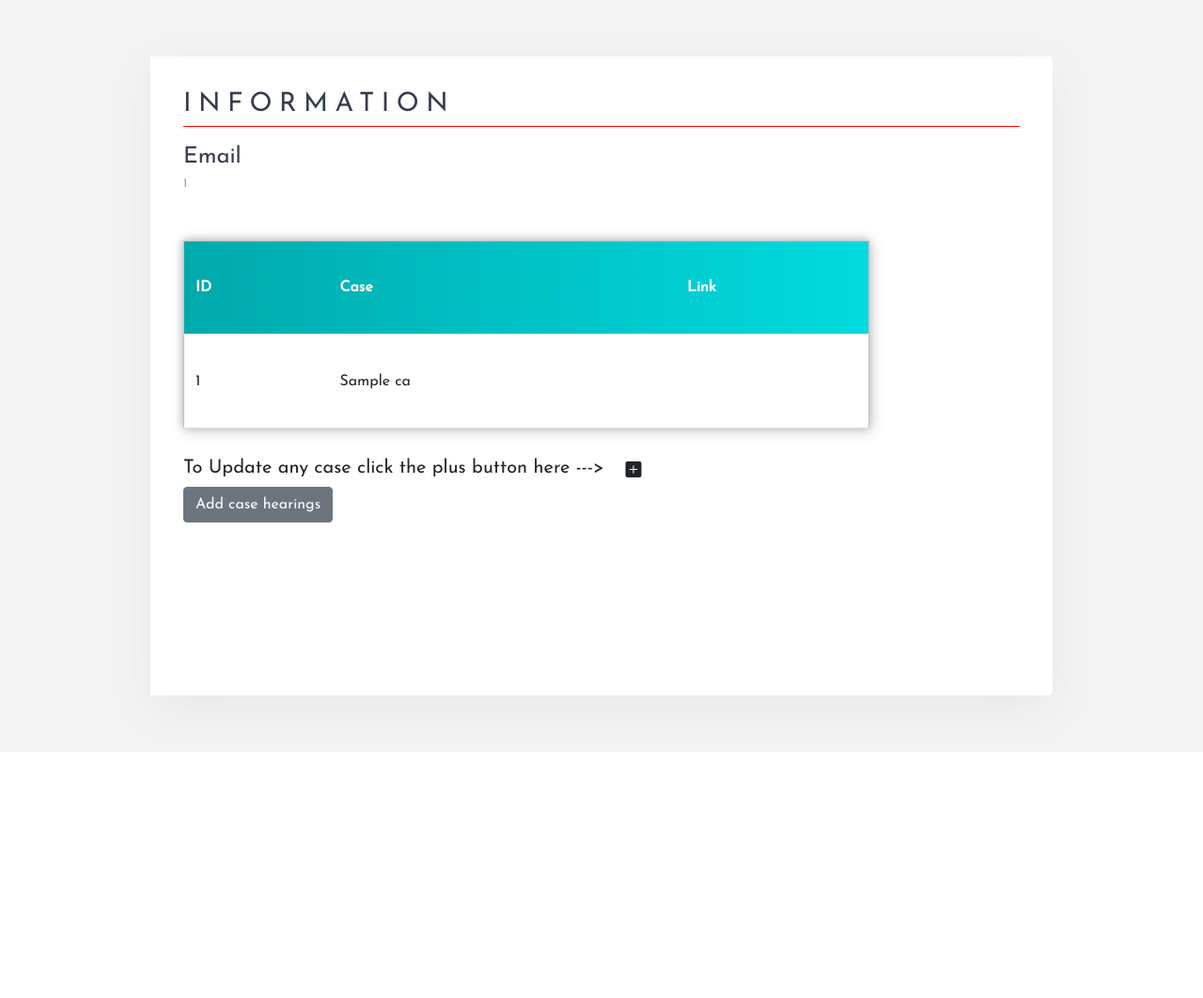
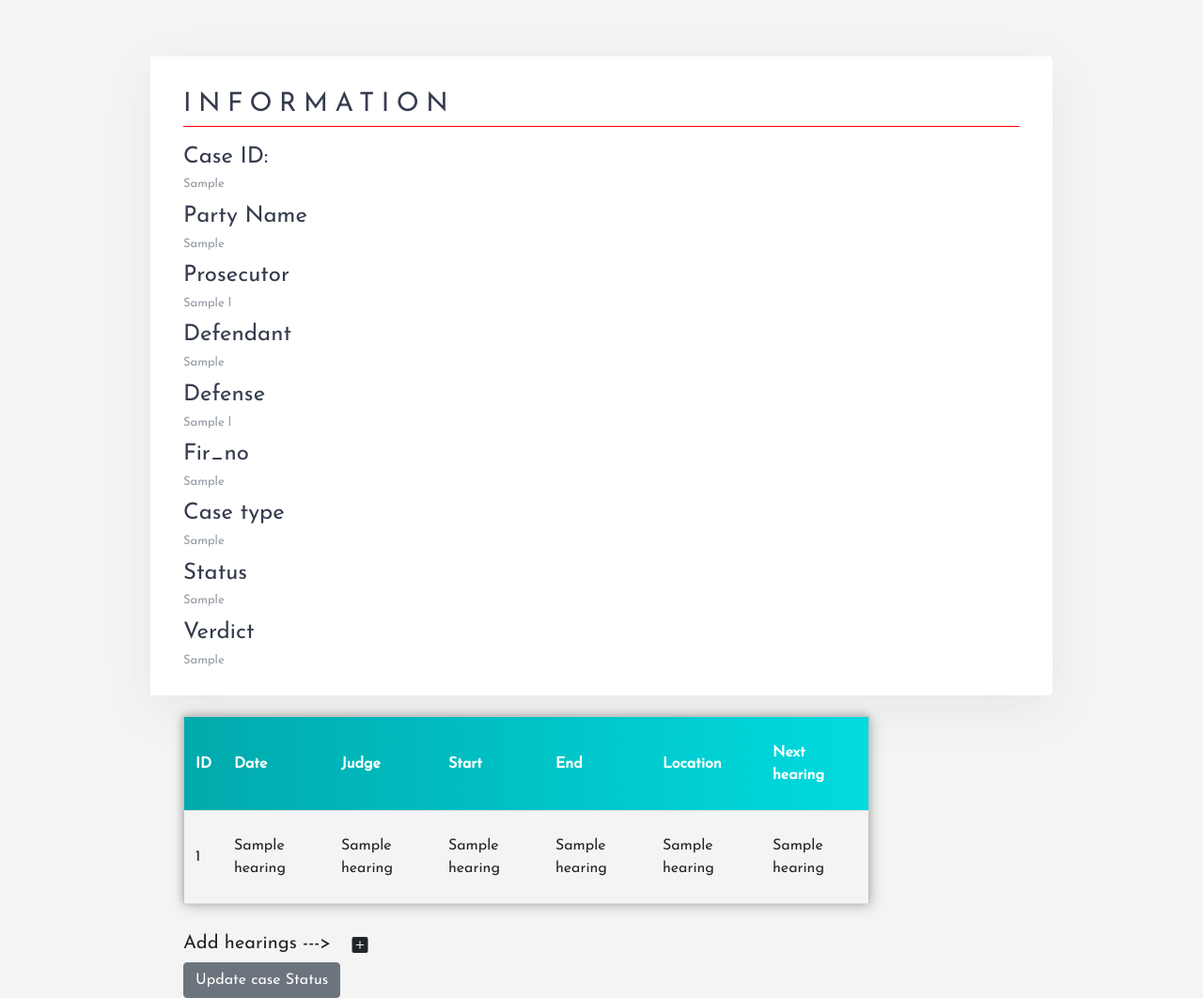
Before and after one commit to NikhileshJr08/Court-Case-Management, a Flask app: template court_case_management_webpage/templates/caseView.html in a window 1280 px wide. Shown: the whole page at 94% size. Before the commit the page ends 789 px from the top, so only its background shows below. Run offline with Flask 2, Linux system fonts and the light colour scheme; tables that the repository leaves empty or names only in its code hold one stand-in row (values such as "Sample post"); the template is opened without the code that fills it: values that come from a table or form of the project are taken from there, most other values are stand-ins (such as "Sample title", 1, 10 or a date in 2020); some libraries are stand-ins or nearby versions.

Commit message:
jinja added

```diff
--- a/court_case_management_webpage/templates/caseView.html
+++ b/court_case_management_webpage/templates/caseView.html
@@ -168,8 +168,25 @@
         <h3>Information</h3>
         <div class="info_data">
           <div class="data">
-            <h4>Email</h4>
-            <p>{{ profile['id']}}</p>
+               <h4>Case ID:</h4>
+               <p>{{ c[0] }}</p>
+               <h4>Party Name</h4>
+               <p>{{ c[2] }}</p>
+               <h4>Prosecutor</h4>
+               <p>{{ l[0][1] }}</p>
+               <h4>Defendant</h4>
+               <p>{{ c[4] }}</p>
+               <h4>Defense</h4>
+               <p>{{ l[1][1] }}</p>
+               <h4>Fir_no</h4>
+               <p>{{ c[6] }}</p>
+               <h4>Case type</h4>
+               <p>{{ c[7] }}</p>
+               <h4>Status</h4>
+               <p>{{ c[8] }}</p>
+               <h4>Verdict</h4>
+               <p>{{ c[9] }}</p>
+
           </div>
         </div>
       </div>
@@ -177,27 +194,32 @@
       <table>
         <tr id="header">
             <th>ID</th>
-            <th>Case</th>
-            <th>Link</th>
+            <th>Date</th>
+            <th>Judge</th>
+            <th>Start</th>
+            <th>End</th>
+            <th>Location</th>
+            <th>Next hearing</th>
         </tr>
-        {% for cas in result %}
+        {% for h in hearings %}
           <tr>
-              <td>{{ cas[0] }}</td>
-              <td>{{ cas[1] }}</td>
-              <td><span class="glyphicon-eye-open">
-                    <a href="/case/{{ cas[0] }}"></a>
-                  </span>
-              </td>
+                <td>{{ h[0] }}</td>
+                <td>{{ h[1] }}</td>
+                <td>{{ h[2] }}</td>
+                <td>{{ h[3] }}</td>
+                <td>{{ h[4] }}</td>
+                <td>{{ h[5] }}</td>
+                <td>{{ h[6] }}</td>
           </tr>
         {% endfor %}
     </table>
 
-    <h5>To Update any case click the plus button here ---> <span id="plusIcon"> <svg  data-bs-toggle="modal" data-bs-target="#exampleModal" width="1em" height="17px" viewBox="0 0 16 16" class="bi bi-plus-square-fill" fill="currentColor" xmlns="http://www.w3.org/2000/svg">
+    <h5>Add hearings ---> <span id="plusIcon"> <svg  data-bs-toggle="modal" data-bs-target="#caseHearingModal" width="1em" height="17px" viewBox="0 0 16 16" class="bi bi-plus-square-fill" fill="currentColor" xmlns="http://www.w3.org/2000/svg">
             <path fill-rule="evenodd" d="M2 0a2 2 0 0 0-2 2v12a2 2 0 0 0 2 2h12a2 2 0 0 0 2-2V2a2 2 0 0 0-2-2H2zm6.5 4.5a.5.5 0 0 0-1 0v3h-3a.5.5 0 0 0 0 1h3v3a.5.5 0 0 0 1 0v-3h3a.5.5 0 0 0 0-1h-3v-3z" />
           </svg>
     </h5>
 
-    <button type="button" class="btn btn-secondary"  data-bs-toggle="modal" data-bs-target="#caseHearingModal" >Add case hearings</button>
+    <button type="button" class="btn btn-secondary"  data-bs-toggle="modal" data-bs-target="#exampleModal" >Update case Status</button>
 
 
 
@@ -216,40 +238,17 @@
       </div>
       <div class="modal-body">
         <form method="POST">
-        {{ hform.hidden_tag() }}
+        {{ update.hidden_tag() }}
           <div class="form-group">
-             {{ hform.date.label }} {{ hform.date(class='form-control') }}
+            {{ update.status.label }} {{ update.status(class='form-control') }}
           </div>
           <div class="form-group">
-              {{ hform.judge.label }} {{ hform.judge(class='form-control') }}
-          </div>
-          <div class="form-group">
-            {{ hform.start.label }} {{ hform.start(class='form-control') }}
-          </div>
-          <div class="form-group">
-                {{ addform.defender.label }}
-              {{ addform.defender(class='form-control') }}
-          </div>
-          <div class="form-group">
-                {{ addform.fir_no.label }}
-              {{ addform.fir_no(class='form-control') }}
-          </div>
-          <div class="form-group">
-                {{ addform.case_type.label }}
-              {{ addform.case_type(class='form-control') }}
-          </div>
-          <div class="form-group">
-                {{ addform.status.label }}
-              {{ addform.status(class='form-control') }}
-          </div>
-          <div class="form-group">
-                {{ addform.verdict.label }}
-              {{ addform.verdict(class='form-control') }}
+            {{ update.verdict.label }} {{ update.verdict(class='form-control') }}
           </div>
       </div>
       <div class="modal-footer">
         <button type="button" class="btn btn-secondary" data-bs-dismiss="modal">Close</button>
-        {{ addform.submit(class="btn btn-primary") }}
+        {{ update.submit(class="btn btn-primary") }}
       </div>
       </form>
     </div>
```
